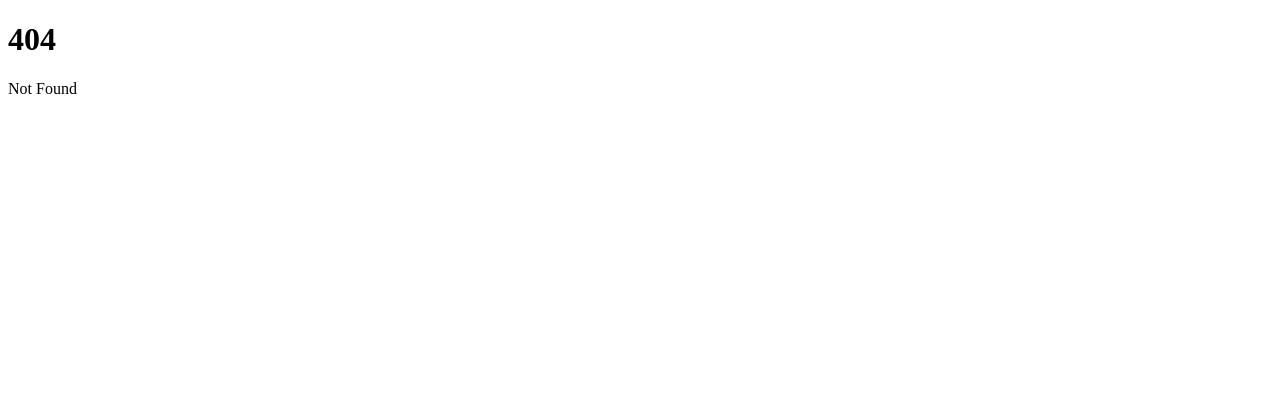
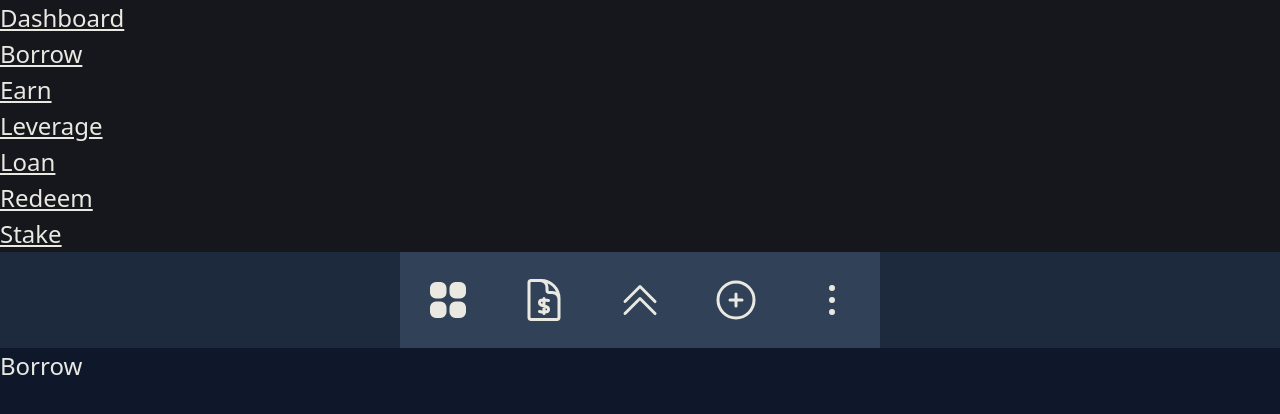
Before and after one commit to MagosCryptos/magoscryptos.github.io, a SvelteKit app: page /bold/borrow in a window 1280 px wide. Before the commit this address had no page. Shown: the top 414 px of the page. Built offline with nearby package versions, Linux system fonts and the light colour scheme.

Commit message:
2 favicons - light and dark

```diff
--- a/src/app.html
+++ b/src/app.html
@@ -2,7 +2,18 @@
 <html lang="en">
 	<head>
 		<meta charset="utf-8" />
-		<link rel="icon" href="%sveltekit.assets%/favicon.png" />
+
+		<link
+			href="%sveltekit.assets%/favicon-light.png"
+			rel="icon"
+			media="(prefers-color-scheme: light)"
+		/>
+		<link
+			href="%sveltekit.assets%/favicon-dark.png"
+			rel="icon"
+			media="(prefers-color-scheme: dark)"
+		/>
+
 		<meta name="viewport" content="width=device-width, initial-scale=1" />
 		%sveltekit.head%
 	</head>
--- /dev/null
+++ b/src/routes/(bold.cash)/bold/+layout.svelte
@@ -0,0 +1,187 @@
+<script>
+	import '../../../app.css';
+	import { base } from '$app/paths';
+
+	let { children } = $props();
+</script>
+
+<svelte:head>
+	<link rel="preconnect" href="https://fonts.googleapis.com" />
+	<link rel="preconnect" href="https://fonts.gstatic.com" crossorigin />
+	<link
+		href="https://fonts.googleapis.com/css2?&family=Fira+Sans:ital,wght@0,100;0,200;0,300;0,400;0,500;0,600;0,700;0,800;0,900;1,100;1,200;1,300;1,400;1,500;1,600;1,700;1,800;1,900&family=Cinzel+Decorative:wght@400;700;900&family=Cinzel:wght@400..900&family=Saira:ital,wght@0,100..900;1,100..900&display=swap"
+		rel="stylesheet"
+	/>
+
+	<title>Magos Cryptos</title>
+
+	<meta name="theme-color" content="#16161D" />
+	<meta name="viewport" content="width=device-width, initial-scale=1" />
+</svelte:head>
+
+<nav class="w-dvw">
+	<ul>
+		<li>
+			<a href="{base}/bold">Dashboard</a>
+		</li>
+
+		<li>
+			<a href="{base}/bold/borrow">Borrow</a>
+		</li>
+
+		<li>
+			<a href="{base}/bold/earn">Earn</a>
+		</li>
+
+		<li>
+			<a href="{base}/bold/leverage">Leverage</a>
+		</li>
+
+		<li>
+			<a href="{base}/bold/loan">Loan</a>
+		</li>
+
+		<li>
+			<a href="{base}/bold/redeem">Redeem</a>
+		</li>
+
+		<li>
+			<a href="{base}/bold/stake">Stake</a>
+		</li>
+	</ul>
+</nav>
+
+<div class="h-dvh w-dvw bg-slate-900">
+	<div class="navbar bg-slate-800">
+		<div
+			class="font-cinzel-decorative flex hidden h-full items-center bg-slate-700 text-[2rem] font-bold"
+		>
+			BOLD
+		</div>
+
+		<div class="mx-auto flex h-full max-w-[40rem] bg-slate-800">
+			<div class="navbar-item bg-slate-700">
+				<svg
+					xmlns="http://www.w3.org/2000/svg"
+					viewBox="0 0 24 24"
+					fill="currentColor"
+					class="size-8"
+				>
+					<path
+						fill-rule="evenodd"
+						d="M3 6a3 3 0 0 1 3-3h2.25a3 3 0 0 1 3 3v2.25a3 3 0 0 1-3 3H6a3 3 0 0 1-3-3V6Zm9.75 0a3 3 0 0 1 3-3H18a3 3 0 0 1 3 3v2.25a3 3 0 0 1-3 3h-2.25a3 3 0 0 1-3-3V6ZM3 15.75a3 3 0 0 1 3-3h2.25a3 3 0 0 1 3 3V18a3 3 0 0 1-3 3H6a3 3 0 0 1-3-3v-2.25Zm9.75 0a3 3 0 0 1 3-3H18a3 3 0 0 1 3 3V18a3 3 0 0 1-3 3h-2.25a3 3 0 0 1-3-3v-2.25Z"
+						clip-rule="evenodd"
+					/>
+				</svg>
+				<!-- Dashboard -->
+			</div>
+			<div class="navbar-item bg-slate-700">
+				<svg
+					xmlns="http://www.w3.org/2000/svg"
+					fill="none"
+					viewBox="0 0 24 24"
+					stroke-width="1.5"
+					stroke="currentColor"
+					class="size-8"
+				>
+					<path
+						stroke-linecap="round"
+						stroke-linejoin="round"
+						d="M19.5 14.25v-2.625a3.375 3.375 0 0 0-3.375-3.375h-1.5A1.125 1.125 0 0 1 13.5 7.125v-1.5a3.375 3.375 0 0 0-3.375-3.375H8.25m3.75 9v7.5m2.25-6.466a9.016 9.016 0 0 0-3.461-.203c-.536.072-.974.478-1.021 1.017a4.559 4.559 0 0 0-.018.402c0 .464.336.844.775.994l2.95 1.012c.44.15.775.53.775.994 0 .136-.006.27-.018.402-.047.539-.485.945-1.021 1.017a9.077 9.077 0 0 1-3.461-.203M10.5 2.25H5.625c-.621 0-1.125.504-1.125 1.125v17.25c0 .621.504 1.125 1.125 1.125h12.75c.621 0 1.125-.504 1.125-1.125V11.25a9 9 0 0 0-9-9Z"
+					/>
+				</svg>
+
+				<!-- Borrow -->
+			</div>
+			<div class="navbar-item bg-slate-700">
+				<svg
+					xmlns="http://www.w3.org/2000/svg"
+					viewBox="0 0 24 24"
+					fill="currentColor"
+					class="size-8"
+				>
+					<path
+						fill-rule="evenodd"
+						d="M11.47 10.72a.75.75 0 0 1 1.06 0l7.5 7.5a.75.75 0 1 1-1.06 1.06L12 12.31l-6.97 6.97a.75.75 0 0 1-1.06-1.06l7.5-7.5Z"
+						clip-rule="evenodd"
+					/>
+					<path
+						fill-rule="evenodd"
+						d="M11.47 4.72a.75.75 0 0 1 1.06 0l7.5 7.5a.75.75 0 1 1-1.06 1.06L12 6.31l-6.97 6.97a.75.75 0 0 1-1.06-1.06l7.5-7.5Z"
+						clip-rule="evenodd"
+					/>
+				</svg>
+				<!-- Leverage -->
+			</div>
+			<div class="navbar-item bg-slate-700">
+				<svg
+					xmlns="http://www.w3.org/2000/svg"
+					fill="none"
+					viewBox="0 0 24 24"
+					stroke-width="1.5"
+					stroke="currentColor"
+					class="size-8"
+				>
+					<path
+						stroke-linecap="round"
+						stroke-linejoin="round"
+						d="M12 9v6m3-3H9m12 0a9 9 0 1 1-18 0 9 9 0 0 1 18 0Z"
+					/>
+				</svg>
+				<!-- Earn -->
+			</div>
+			<div class="navbar-item bg-slate-700">
+				<svg
+					xmlns="http://www.w3.org/2000/svg"
+					fill="none"
+					viewBox="0 0 24 24"
+					stroke-width="1.5"
+					stroke="currentColor"
+					class="size-8"
+				>
+					<path
+						stroke-linecap="round"
+						stroke-linejoin="round"
+						d="M12 6.75a.75.75 0 1 1 0-1.5.75.75 0 0 1 0 1.5ZM12 12.75a.75.75 0 1 1 0-1.5.75.75 0 0 1 0 1.5ZM12 18.75a.75.75 0 1 1 0-1.5.75.75 0 0 1 0 1.5Z"
+					/>
+				</svg>
+
+				<!-- More -->
+				<!--(Stake, Redeem)-->
+			</div>
+		</div>
+
+		<div class="hidden">
+			<button class="h-[4rem] rounded-4xl bg-slate-700 px-4">
+				<!-- <svg
+					xmlns="http://www.w3.org/2000/svg"
+					viewBox="0 0 24 24"
+					fill="currentColor"
+					class="size-8"
+				>
+					<path
+						d="M2.273 5.625A4.483 4.483 0 0 1 5.25 4.5h13.5c1.141 0 2.183.425 2.977 1.125A3 3 0 0 0 18.75 3H5.25a3 3 0 0 0-2.977 2.625ZM2.273 8.625A4.483 4.483 0 0 1 5.25 7.5h13.5c1.141 0 2.183.425 2.977 1.125A3 3 0 0 0 18.75 6H5.25a3 3 0 0 0-2.977 2.625ZM5.25 9a3 3 0 0 0-3 3v6a3 3 0 0 0 3 3h13.5a3 3 0 0 0 3-3v-6a3 3 0 0 0-3-3H15a.75.75 0 0 0-.75.75 2.25 2.25 0 0 1-4.5 0A.75.75 0 0 0 9 9H5.25Z"
+					/>
+				</svg> -->
+
+				0x268...0c2
+			</button>
+		</div>
+	</div>
+
+	<main>
+		{@render children()}
+	</main>
+</div>
+
+<style>
+	@reference "../../../app.css";
+
+	.navbar {
+		@apply flex h-[4rem] w-full flex-row justify-stretch;
+	}
+
+	.navbar-item {
+		@apply flex size-16 h-full items-center justify-center;
+	}
+</style>
--- /dev/null
+++ b/src/routes/(bold.cash)/bold/+page.svelte
@@ -0,0 +1,7 @@
+<script>
+	import { base } from '$app/paths';
+</script>
+
+<style>
+	@reference "../../../app.css";
+</style>
--- /dev/null
+++ b/src/routes/(bold.cash)/bold/borrow/+page.svelte
@@ -0,0 +1,9 @@
+<script>
+	import { base } from '$app/paths';
+</script>
+
+<h2>Borrow</h2>
+
+<style>
+	@reference "../../../../app.css";
+</style>
--- /dev/null
+++ b/src/routes/(bold.cash)/bold/earn/+page.svelte
@@ -0,0 +1,9 @@
+<script>
+	import { base } from '$app/paths';
+</script>
+
+<h2>Earn</h2>
+
+<style>
+	@reference "../../../../app.css";
+</style>
--- /dev/null
+++ b/src/routes/(bold.cash)/bold/leverage/+page.svelte
@@ -0,0 +1,9 @@
+<script>
+	import { base } from '$app/paths';
+</script>
+
+<h2>Leverage</h2>
+
+<style>
+	@reference "../../../../app.css";
+</style>
--- /dev/null
+++ b/src/routes/(bold.cash)/bold/loan/+page.svelte
@@ -0,0 +1,9 @@
+<script>
+	import { base } from '$app/paths';
+</script>
+
+<h2>Loan</h2>
+
+<style>
+	@reference "../../../../app.css";
+</style>
--- /dev/null
+++ b/src/routes/(bold.cash)/bold/redeem/+page.svelte
@@ -0,0 +1,9 @@
+<script>
+	import { base } from '$app/paths';
+</script>
+
+<h2>Redeem</h2>
+
+<style>
+	@reference "../../../../app.css";
+</style>
--- /dev/null
+++ b/src/routes/(bold.cash)/bold/stake/+page.svelte
@@ -0,0 +1,9 @@
+<script>
+	import { base } from '$app/paths';
+</script>
+
+<h2>Stake</h2>
+
+<style>
+	@reference "../../../../app.css";
+</style>
--- /dev/null
+++ b/src/routes/(bold.cash)/scope.md
@@ -0,0 +1,13 @@
+
+<ul>
+	<li>Home</li>
+	<li>Borrow</li>
+	<li>Redeem(+Transactions)</li>
+	<li>Stake</li>
+	<li>EarnPool</li>
+	<li>Leverage</li>
+	<li>Loan</li>
+	<li>EarnPoolsList</li>
+	<li>Legacy</li>
+	<li>0x268...0c2</li>
+</ul>
--- /dev/null
+++ b/src/routes/(magoscryptos.dev)/bold-frontend/+page.svelte
@@ -0,0 +1,2 @@
+Screens: Home Borrow Redeem(+Transactions) Stake EarnPool Leverage Loan EarnPoolsList Legacy
+0x268...0c2
```
Also changed, not shown: static/favicon-dark.png (renamed from static/favicon.png), static/favicon-light.png (added).
